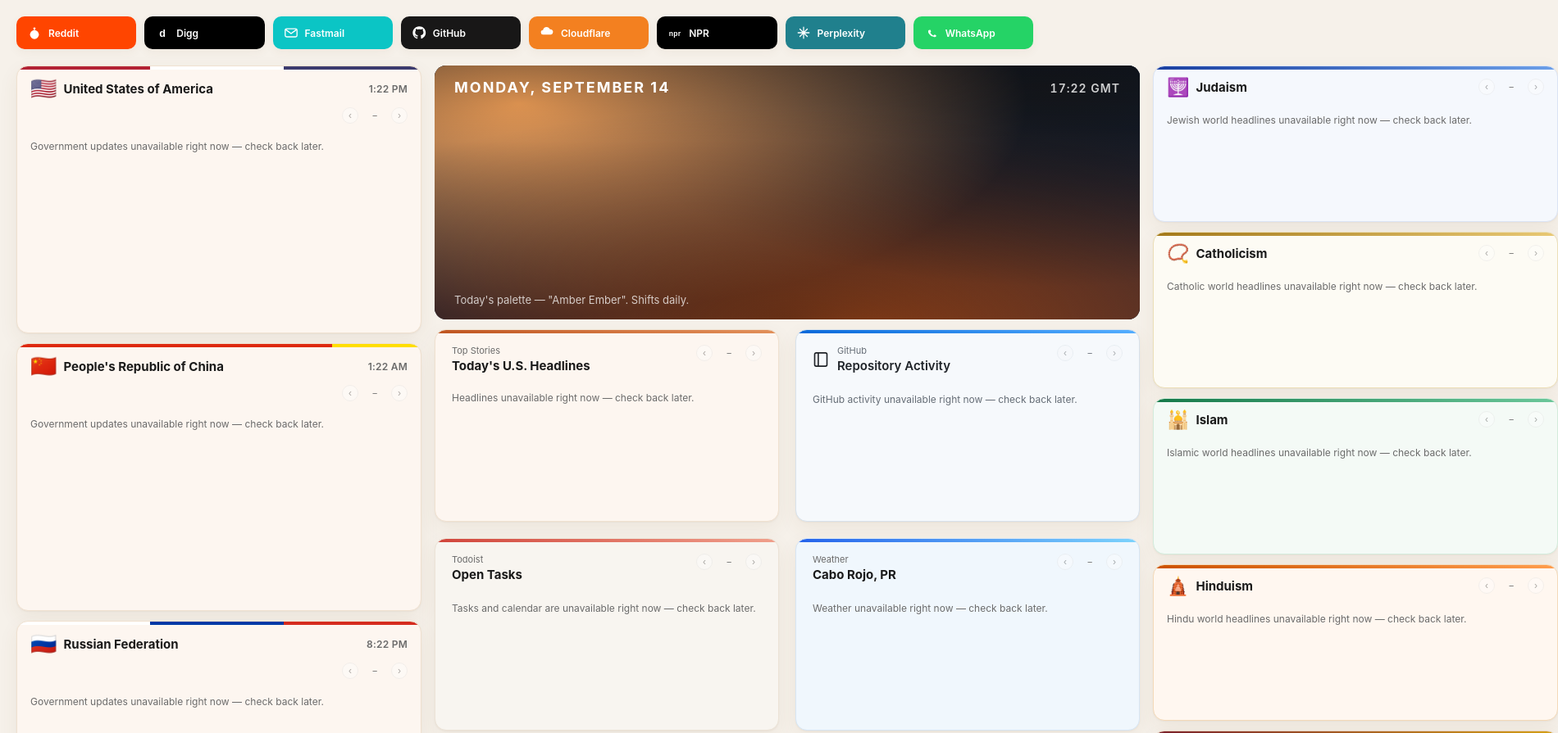
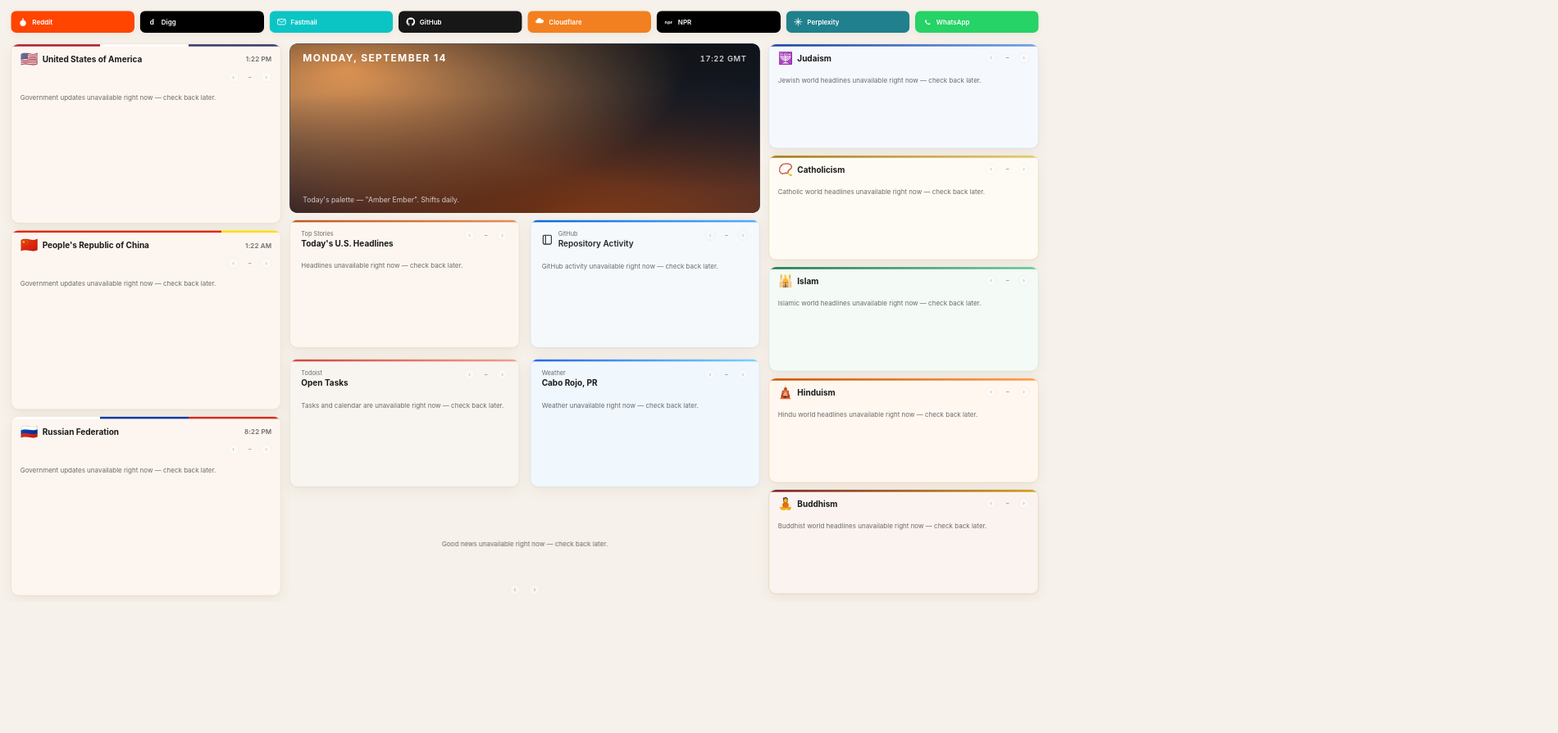
Before and after one commit to awiebie-ai/personal-portal, a plain HTML site: page public/index.html in a window 1280 px wide. Shown: the top 895 px of the page at 82% size, 1900 px wide, since content can reach past the window. After the commit the page ends 800 px from the top, so only its background shows below. Drawn offline with Linux system fonts and the light colour scheme; no server answers.

Commit message:
Make site responsive to laptops

```diff
--- a/public/coverflow.js
+++ b/public/coverflow.js
@@ -18,6 +18,64 @@
 
   var CARD_RATIO = 124 / 140;
   var MAX_VIEWPORT_HEIGHT = 320;
+
+  // --- Responsive scaling ---------------------------------------------------
+  // The layout is a fixed 1920x1102 design (see styles.css). Rather than
+  // reflow it for narrower screens, we uniformly scale the whole .page down to
+  // fit the viewport width and let the page scroll vertically for whatever no
+  // longer fits — "shrink to fit width, scroll for the rest". At >=1920px (the
+  // primary monitor) nothing is scaled, so that view is unchanged; at <=720px
+  // the mobile stylesheet takes over instead.
+  var DESIGN_W = 1920;
+  var DESIGN_H = 1102;
+  var MOBILE_MAX = 720;
+  var scaler = document.querySelector('.viewport-scaler');
+  var currentScale = 1;
+
+  function clearScale() {
+    currentScale = 1;
+    scaler.classList.remove('is-scaled');
+    scaler.style.width = '';
+    scaler.style.height = '';
+    page.style.width = '';
+    page.style.height = '';
+    page.style.minHeight = '';
+    page.style.transform = '';
+    page.style.transformOrigin = '';
+    document.documentElement.style.overflowY = '';
+  }
+
+  function updateScale() {
+    var availW = document.documentElement.clientWidth;
+    if (availW >= DESIGN_W || availW <= MOBILE_MAX) {
+      clearScale();
+      return;
+    }
+    // Reserve the vertical scrollbar first so the width we scale against is
+    // stable (otherwise the scrollbar appearing after we size things would
+    // shrink the content area and force a horizontal scrollbar).
+    document.documentElement.style.overflowY = 'scroll';
+    availW = document.documentElement.clientWidth;
+
+    var s = availW / DESIGN_W;
+    currentScale = s;
+    scaler.classList.add('is-scaled');
+    page.style.width = DESIGN_W + 'px';
+    page.style.height = DESIGN_H + 'px';
+    page.style.minHeight = '0';
+    page.style.transformOrigin = 'top left';
+    scaler.style.width = Math.round(DESIGN_W * s) + 'px';
+    scaler.style.height = Math.round(DESIGN_H * s) + 'px';
+    page.style.transform = 'scale(' + s + ')';
+  }
+
+  // The coverflow/side-column heights are derived from getBoundingClientRect(),
+  // which the scaling transform would distort. renderCoverflow() therefore
+  // measures with the transform removed and calls this to restore it before the
+  // frame paints — all synchronous, so nothing flickers.
+  function applyCurrentTransform() {
+    page.style.transform = currentScale < 1 ? 'scale(' + currentScale + ')' : '';
+  }
 
   // CSS flex-grow nested two levels deep (page > section > viewport), with
   // the card sized as a percentage inside it, didn't reliably resolve in
@@ -65,6 +123,9 @@
   }
 
   function renderCoverflow() {
+    // Measure/lay out at true (unscaled) size; restore the scale before paint.
+    page.style.transform = 'none';
+
     var viewportHeight = fitViewportHeight();
     viewport.style.height = viewportHeight + 'px';
 
@@ -78,6 +139,7 @@
       prevBtn.disabled = true;
       nextBtn.disabled = true;
       fitSideColumns();
+      applyCurrentTransform();
       return;
     }
 
@@ -151,6 +213,7 @@
     nextBtn.disabled = activeIndex === goodNewsItems.length - 1;
 
     fitSideColumns();
+    applyCurrentTransform();
   }
 
   prevBtn.addEventListener('click', function () {
@@ -163,6 +226,7 @@
     renderCoverflow();
   });
 
+  updateScale();
   renderCoverflow();
 
   fetch(WORKER_URL + '/good-news')
@@ -186,6 +250,9 @@
   var resizeTimer;
   window.addEventListener('resize', function () {
     clearTimeout(resizeTimer);
-    resizeTimer = setTimeout(renderCoverflow, 150);
+    resizeTimer = setTimeout(function () {
+      updateScale();
+      renderCoverflow();
+    }, 150);
   });
 })();
--- a/public/index.html
+++ b/public/index.html
@@ -7,6 +7,7 @@
 <link rel="stylesheet" href="styles.css">
 </head>
 <body>
+  <div class="viewport-scaler">
   <div class="page">
 
     <nav class="bookmarks-nav" aria-label="Bookmarks">
@@ -288,6 +289,7 @@
     </div>
 
   </div>
+  </div>
 
   <script src="script.js"></script>
   <script src="coverflow.js"></script>
--- a/public/styles.css
+++ b/public/styles.css
@@ -78,6 +78,16 @@ body {
   flex-direction: column;
   gap: 12px;
 }
+
+/* Responsive scaling wrapper. On the primary >=1920px monitor this is inert
+   (the .page renders exactly as designed). Below that, updateScale() in
+   coverflow.js forces .page to its fixed 1920x1102 design box and uniformly
+   scales it down to fit the viewport width via transform, sizing this wrapper
+   to the scaled footprint so the page scrolls vertically for whatever is
+   taller than the screen. overflow:hidden clips the unscaled (1920px-wide)
+   layout box so it never produces a horizontal scrollbar. */
+.viewport-scaler { margin: 0 auto; }
+.viewport-scaler.is-scaled { overflow: hidden; }
 
 /* ---- Three-column layout: side cards flank the banner/grid/carousel ---- */
 .layout {
```
